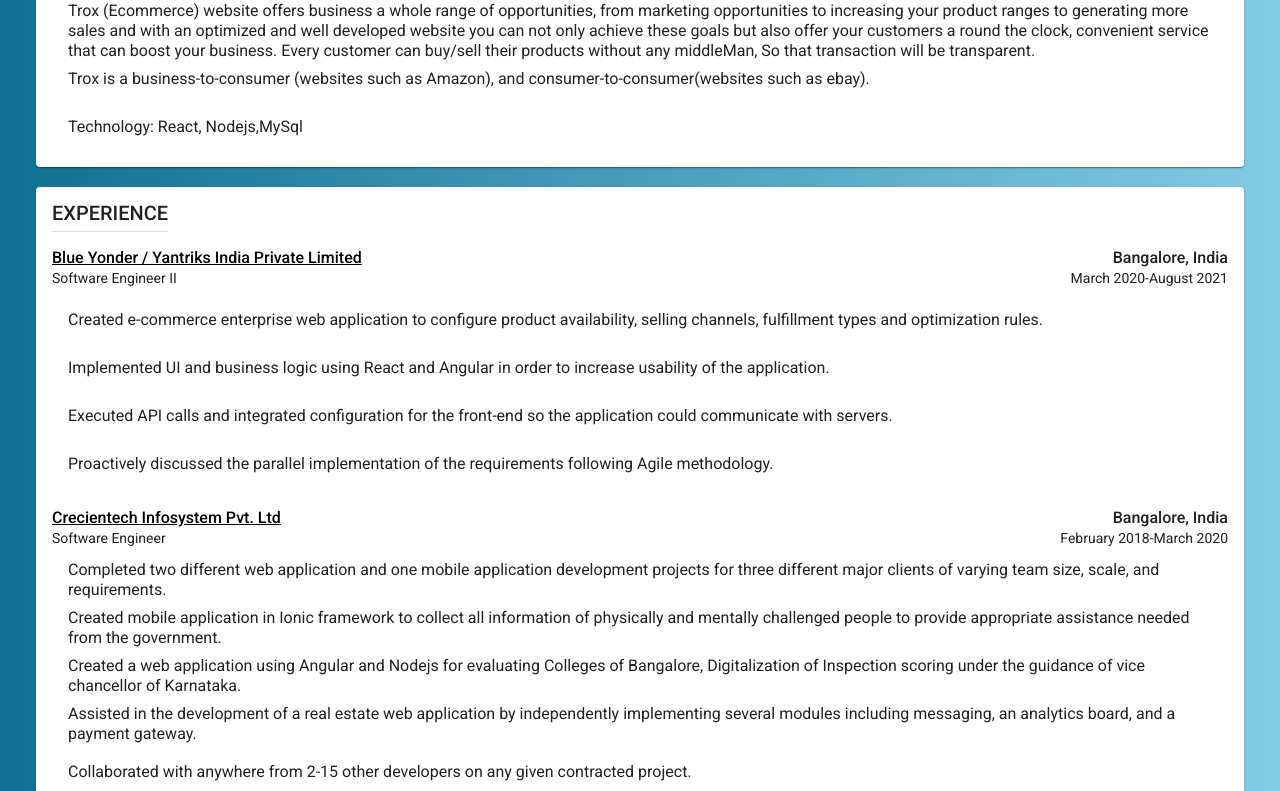
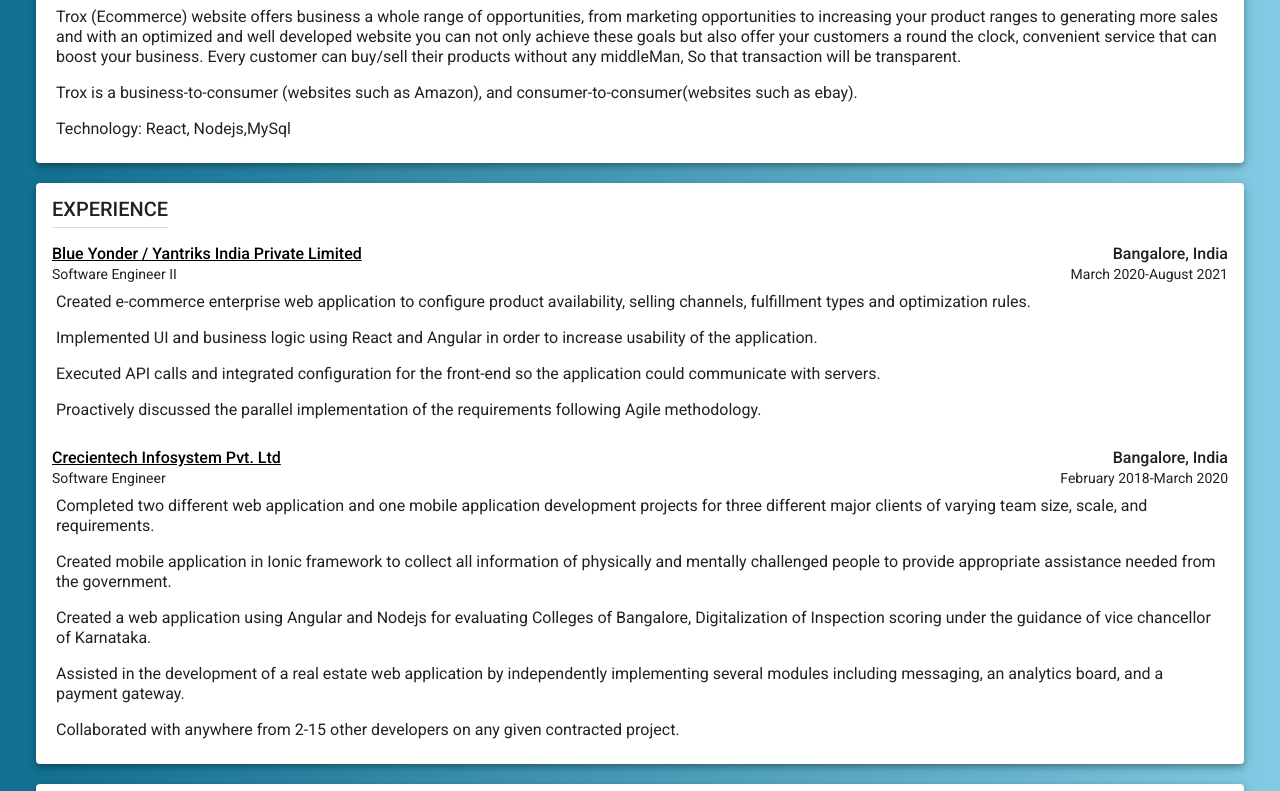
Before and after one commit to saurabh688/SaurabhRaiResume, an Angular app: page / in a window 1280 px wide. Shown: the part 1009-1800 px from the top of the page. Built offline with nearby package versions, Linux system fonts and the light colour scheme.

Commit message:
mobile compatibility updated.

```diff
--- a/src/app/app.component.html
+++ b/src/app/app.component.html
@@ -10,7 +10,7 @@
     </div>
 
   <div>
-    <mat-card>
+    <mat-card class="mat-elevation-z5">
       <mat-card-header style="margin-left: -16px;">
         <mat-card-title>SUMMARY</mat-card-title>
         <mat-card-subtitle><hr/></mat-card-subtitle>
@@ -24,7 +24,7 @@
       </mat-card-content>
     </mat-card>
 <br/>
-    <mat-card>
+    <mat-card class="mat-elevation-z5">
       <mat-card-header style="margin-left: -16px;">
         <mat-card-title>EDUCATION</mat-card-title>
         <mat-card-subtitle><hr/></mat-card-subtitle>
@@ -67,7 +67,7 @@
       </mat-card-content>
     </mat-card>
     <br/>
-    <mat-card>
+    <mat-card class="mat-elevation-z5">
       <mat-card-header style="margin-left: -16px;">
         <mat-card-title>TECHNICAL SKILLS</mat-card-title>
         <mat-card-subtitle><hr/></mat-card-subtitle>
@@ -185,7 +185,7 @@
       </mat-card-content>
     </mat-card>
     <br/>
-    <mat-card>
+    <mat-card class="mat-elevation-z5">
       <mat-card-header style="margin-left: -16px;">
         <mat-card-title>ACADEMIC PROJECTS</mat-card-title>
         <mat-card-subtitle><hr/></mat-card-subtitle>
@@ -195,16 +195,20 @@
           Trox(e-commerce web application)
         </div>
         <div class="row">
-          <mat-list role="list">
-            <mat-list-item role="listitem">Trox (Ecommerce) website offers business a whole range of opportunities, from marketing opportunities to increasing your product ranges to generating more sales and with an optimized and well developed website you can not only achieve these goals but also offer your customers  a round the clock, convenient service that can boost your business. Every customer can buy/sell their products without any middleMan, So that transaction will be transparent.</mat-list-item>
-            <mat-list-item role="listitem">Trox is a  business-to-consumer (websites such as Amazon), and consumer-to-consumer(websites such as ebay).</mat-list-item>
-            <mat-list-item role="listitem">Technology: React, Nodejs,MySql</mat-list-item>
-          </mat-list>
+          <div class="col-lg-12 list">
+            Trox (Ecommerce) website offers business a whole range of opportunities, from marketing opportunities to increasing your product ranges to generating more sales and with an optimized and well developed website you can not only achieve these goals but also offer your customers  a round the clock, convenient service that can boost your business. Every customer can buy/sell their products without any middleMan, So that transaction will be transparent.
+          </div>
+          <div class="col-lg-12 list">
+            Trox is a  business-to-consumer (websites such as Amazon), and consumer-to-consumer(websites such as ebay).
+          </div>
+          <div class="col-lg-12 list">
+            Technology: React, Nodejs,MySql
+          </div>
           </div>
       </mat-card-content>
     </mat-card>
     <br/>
-    <mat-card>
+    <mat-card class="mat-elevation-z5">
       <mat-card-header style="margin-left: -16px;">
         <mat-card-title>EXPERIENCE</mat-card-title>
         <mat-card-subtitle><hr/></mat-card-subtitle>
@@ -228,15 +232,20 @@
           </div>
         </div>
         <div class="row">
-          <mat-list role="list">
-            <mat-list-item role="listitem">Created e-commerce enterprise web application to configure product availability, selling channels, fulfillment types
-              and optimization rules.</mat-list-item>
-            <mat-list-item role="listitem">Implemented UI and business logic using React and Angular in order to increase usability of the application.</mat-list-item>
-            <mat-list-item role="listitem">Executed API calls and integrated configuration for the front-end so the application could communicate with servers.</mat-list-item>
-            <mat-list-item role="listitem">Proactively discussed the parallel implementation of the requirements following Agile methodology.</mat-list-item>
-          </mat-list>
+          <div class="col-lg-12 list">
+            Created e-commerce enterprise web application to configure product availability, selling channels, fulfillment types
+            and optimization rules.
           </div>
-
+          <div class="col-lg-12 list">
+            Implemented UI and business logic using React and Angular in order to increase usability of the application.
+          </div>
+          <div class="col-lg-12 list">
+            Executed API calls and integrated configuration for the front-end so the application could communicate with servers.
+          </div>
+          <div class="col-lg-12 list">
+            Proactively discussed the parallel implementation of the requirements following Agile methodology.
+          </div>
+          </div>
         <br/>
         <div class="row heading">
           <div class="col-lg-8">
@@ -256,22 +265,31 @@
           </div>
         </div>
         <div class="row">
-          <mat-list role="list">
-            <mat-list-item role="listitem">Completed two different web application and one mobile application development projects for three different major
-              clients of varying team size, scale, and requirements.</mat-list-item>
-            <mat-list-item role="listitem">Created mobile application in Ionic framework to collect all information of physically and mentally challenged people
-              to provide appropriate assistance needed from the government.</mat-list-item>
-            <mat-list-item role="listitem">Created a web application using Angular and Nodejs for evaluating Colleges of Bangalore, Digitalization of Inspection
-              scoring under the guidance of vice chancellor of Karnataka.</mat-list-item>
-            <mat-list-item role="listitem">Assisted in the development of a real estate web application by independently implementing several modules
-              including messaging, an analytics board, and a payment gateway.</mat-list-item>
-              <mat-list-item role="listitem">Collaborated with anywhere from 2-15 other developers on any given contracted project.</mat-list-item>
-          </mat-list>
+
+          <div class="col-lg-12 list">
+            Completed two different web application and one mobile application development projects for three different major
+              clients of varying team size, scale, and requirements.
+          </div>
+          <div class="col-lg-12 list">
+            Created mobile application in Ionic framework to collect all information of physically and mentally challenged people
+            to provide appropriate assistance needed from the government.
+          </div>
+          <div class="col-lg-12 list">
+            Created a web application using Angular and Nodejs for evaluating Colleges of Bangalore, Digitalization of Inspection
+            scoring under the guidance of vice chancellor of Karnataka.
+          </div>
+          <div class="col-lg-12 list">
+            Assisted in the development of a real estate web application by independently implementing several modules
+            including messaging, an analytics board, and a payment gateway.
+          </div>
+          <div class="col-lg-12 list">
+            Collaborated with anywhere from 2-15 other developers on any given contracted project.
+          </div>
           </div>
       </mat-card-content>
     </mat-card>
     <br/>
-    <mat-card>
+    <mat-card class="mat-elevation-z5">
       <mat-card-header style="margin-left: -16px;">
         <mat-card-title>LANGUAGES</mat-card-title>
         <mat-card-subtitle><hr/></mat-card-subtitle>
@@ -283,7 +301,7 @@
       </mat-card-content>
     </mat-card>
 <br/>
-    <mat-card>
+    <mat-card class="mat-elevation-z5">
       <mat-card-header style="margin-left: -16px;">
         <mat-card-title>INTERESTS</mat-card-title>
         <mat-card-subtitle><hr/></mat-card-subtitle>
--- a/src/app/app.component.scss
+++ b/src/app/app.component.scss
@@ -27,3 +27,9 @@
     font-size: 16px;
     font-weight: 500;
 }
+
+.list{
+    font-size: 16px;
+    color: rgba(0,0,0,.87);
+    padding: 8px 16px;
+}
--- a/src/app/app.module.ts
+++ b/src/app/app.module.ts
@@ -6,7 +6,6 @@
 import { BrowserAnimationsModule } from '@angular/platform-browser/animations';
 import {MatCardModule} from '@angular/material/card';
 import {MatChipsModule} from '@angular/material/chips';
-import {MatListModule} from '@angular/material/list';
 
 @NgModule({
   declarations: [
@@ -18,7 +17,6 @@
     BrowserAnimationsModule,
     MatCardModule,
     MatChipsModule,
-    MatListModule
   ],
   providers: [],
   bootstrap: [AppComponent]
```
